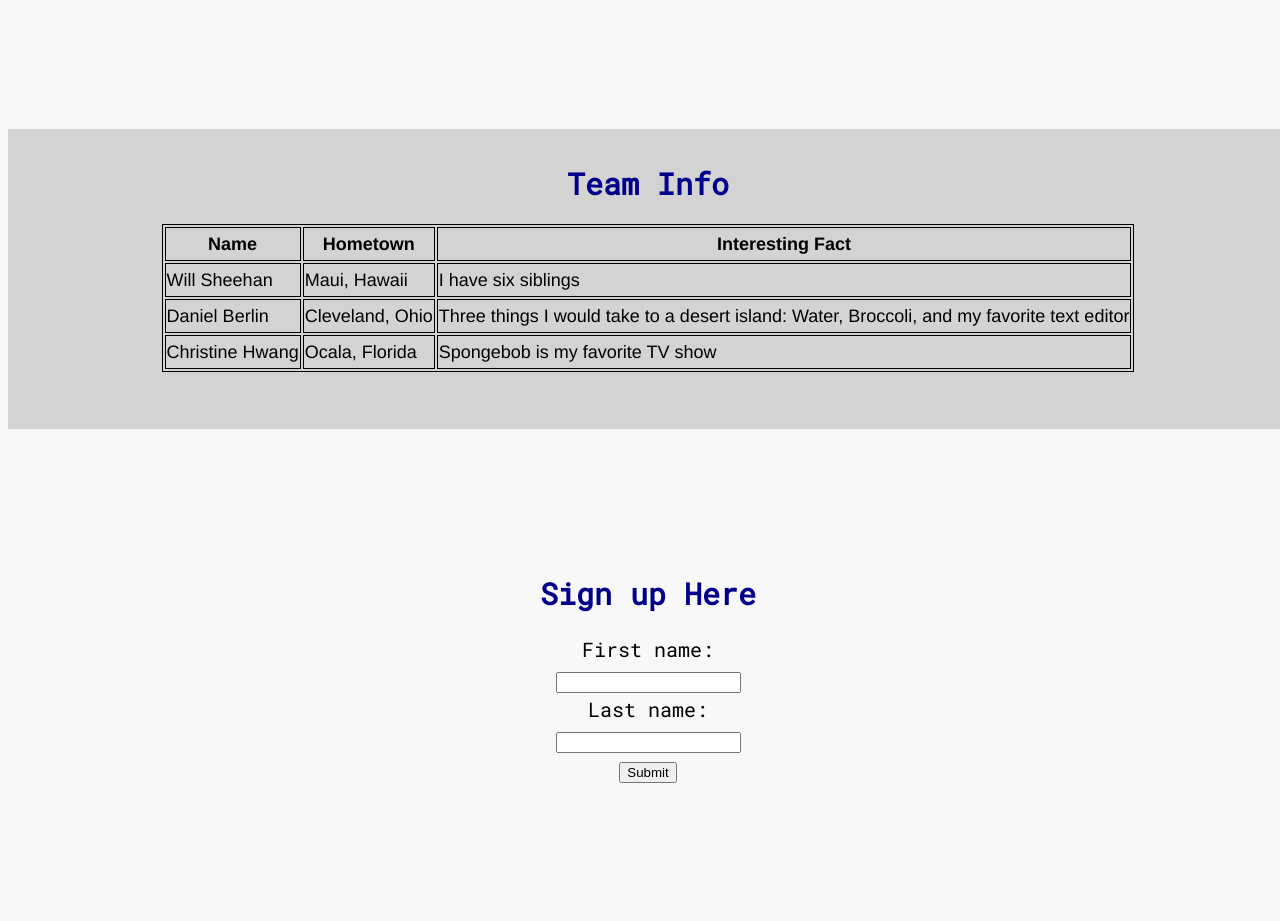
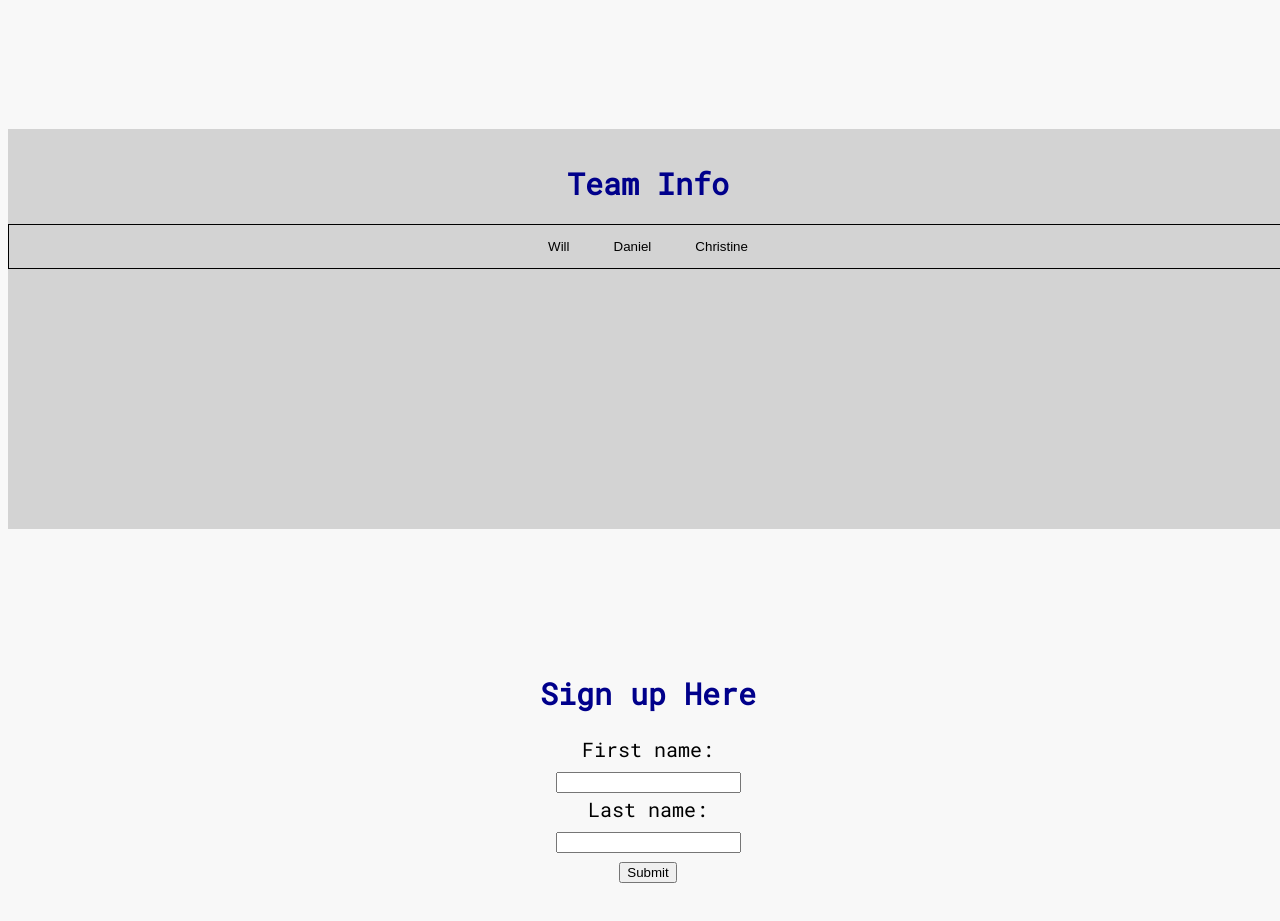
Before and after one commit to berlindaniel/bxr, a plain HTML site: page index.html in a window 1280 px wide. Shown: the part 2184-3105 px from the top of the page. Before the commit the page ends 3023 px from the top, so only its background shows below. Drawn offline with Linux system fonts and the light colour scheme.

Commit message:
changed table to js tabs

```diff
--- a/index.html
+++ b/index.html
@@ -1,4 +1,5 @@
 <!DOCTYPE html>
+
 <html>
   <head>
     <meta charset="utf-8">
@@ -6,6 +7,7 @@
     <meta name="viewport" content="width=device-width, initial-scale=1.0">
     <link href="https://fonts.googleapis.com/css?family=Roboto+Mono" rel="stylesheet">
     <link rel="stylesheet" href="style.css">
+    <script src="main.js" async></script>
   </head>
   <header>
     <a href="index.html" class="header-index">BXR</a>
@@ -68,28 +70,29 @@
       </article>
       <article class="teamTable">
         <h1 class="projectHeader">Team Info</h1>
-        <table class="members" align="center">
-          <tr>
-            <th>Name</th>
-            <th>Hometown</th>
-            <th>Interesting Fact</th>
-          </tr>
-          <tr>
-            <td>Will Sheehan</td>
-            <td>Maui, Hawaii</td>
-            <td>I have six siblings</td>
-          </tr>
-          <tr>
-            <td>Daniel Berlin</td>
-            <td>Cleveland, Ohio</td>
-            <td>Three things I would take to a desert island: Water, Broccoli, and my favorite text editor</td>
-          </tr>
-          <tr>
-            <td>Christine Hwang</td>
-            <td>Ocala, Florida</td>
-            <td>Spongebob is my favorite TV show</td>
-          </tr>
-        </table>
+
+        <div class="tab">
+          <button class="tablinks" onclick="openTab(event, 'Will')">Will</button>
+          <button class="tablinks" onclick="openTab(event, 'Daniel')">Daniel</button>
+          <button class="tablinks" onclick="openTab(event, 'Christine')">Christine</button>
+        </div>
+
+        <div id="Will" class="tabcontent">
+          <h3>Will</h3>
+          <p>Will is originally from Maui, Hawaii. He has six siblings.</p>
+        </div>
+
+        <div id="Daniel" class="tabcontent">
+          <h3>Daniel</h3>
+          <p>Daniel is originally from Cleveland, Ohio. Three things he would take to a desert island
+          with him: water, broccoli, and his favorite text editor.</p>
+        </div>
+
+        <div id="Christine" class="tabcontent">
+          <h3>Christine</h3>
+          <p>Christine is originally from Ocala, Florida. She likes to watch the show Spongebob.</p>
+        </div>
+
       </article>
       <article class="buttonAndForm">
         <h1 class="projectHeader"> Sign up Here</h1>
--- /dev/null
+++ b/main.js
@@ -0,0 +1,19 @@
+function openTab(evt, name) {
+
+  var i;
+  var tabcontent;
+  var tablinks;
+
+  tabcontent = document.getElementsByClassName("tabcontent");
+  for (i = 0; i < tabcontent.length; i++) {
+    tabcontent[i].style.display = "none";
+  }
+
+  tablinks = document.getElementsByClassName("tablinks");
+  for (i = 0; i < tablinks.length; i++) {
+    tablinks[i].className = tablinks[i].className.replace(" active", "");
+  }
+
+  document.getElementById(name).style.display = "block";
+  evt.currentTarget.className += " active";
+}
--- a/style.css
+++ b/style.css
@@ -212,27 +212,8 @@ body article iframe {
 	font-family: 'Roboto Mono', monospace;
   font-size: 20px;
 	background-color: lightgray;
-	height: 300px;
+	height: 400px;
 	width: 100%;
-}
-
-.members {
-	font-family: Helvetica, sans-serif;
-	font-size: 18px;
-	border: 1px solid black;
-}
-
-.members tr {
-	border: 1px solid black;
-}
-
-.members th {
-	border: 1px solid black;
-}
-
-
-.members tr td {
-	border: 1px solid black;
 }
 
 .buttonAndForm {
@@ -247,3 +228,34 @@ body article iframe {
   font-size: 20px;
 	text-align: center;
 }
+
+.tab {
+  overflow: hidden;
+  border: 1px solid black;
+  background-color: inherit;
+	text-align: center;
+}
+
+.tab button {
+  background-color: inherit;
+  float: center;
+  border: none;
+  outline: none;
+  cursor: pointer;
+  padding: 14px 16px;
+  transition: 0.3s;
+}
+
+.tab button:hover {
+  background-color: white;
+}
+
+.tab button.active {
+  background-color: #ccc;
+}
+
+.tabcontent {
+  display: none;
+  padding: 6px 12px;
+  border-top: none;
+}
```
